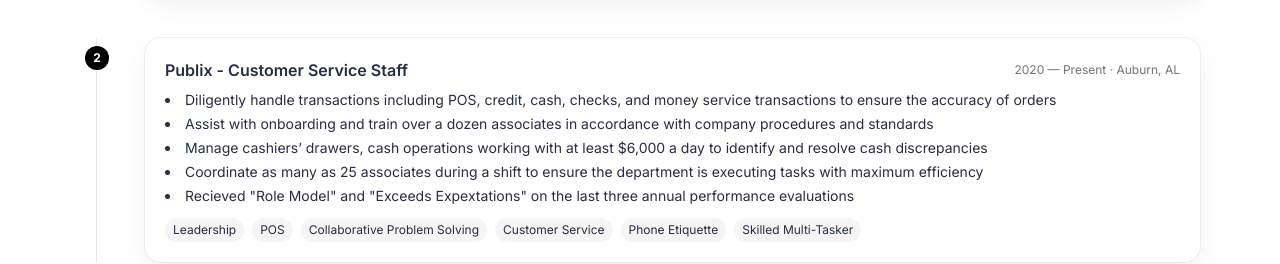
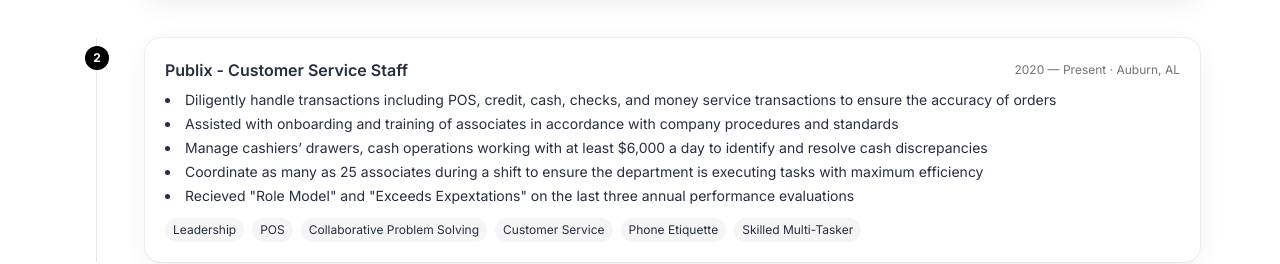
Before and after one commit to alyssadavidson05/websitePortfolio, a website: page docs/index.html in a window 1280 px wide. Shown: the part 1648-1912 px from the top of the page. Drawn offline with Linux system fonts and the light colour scheme.

Commit message:
Updated bullet list

```diff
--- a/docs/index.html
+++ b/docs/index.html
@@ -182,7 +182,7 @@
             </div>
             <ul class="mt-2 text-sm list-disc list-inside space-y-1">
               <li>Diligently handle transactions including POS, credit, cash, checks, and money service transactions to ensure the accuracy of orders</li>
-              <li>Assist with onboarding and train over a dozen associates in accordance with company procedures and standards</li>
+              <li>Assisted with onboarding and training of associates in accordance with company procedures and standards</li>
               <li>Manage cashiers’ drawers, cash operations working with at least $6,000 a day to identify and resolve cash discrepancies</li>
               <li>Coordinate as many as 25 associates during a shift to ensure the department is executing tasks with maximum efficiency</li>
               <li>Recieved "Role Model" and "Exceeds Expextations" on the last three annual performance evaluations</li>
```
